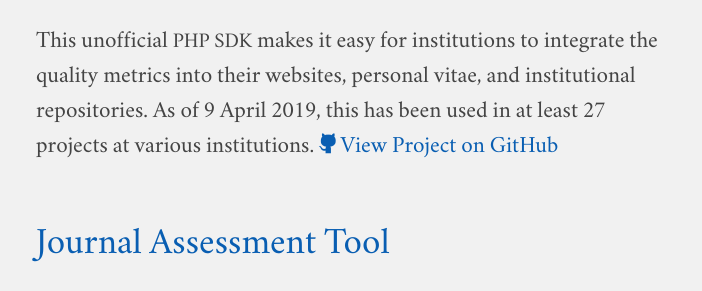
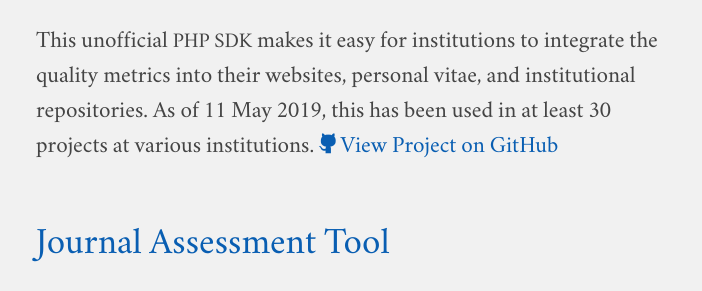
Before and after one commit to jaredhowland/jaredhowland.github.io, a Jekyll site: the page built from content/projects.md, in a window 1280 px wide and 900 px high, scrolled down 2209 px. Shown: the part 227-518 px from the top of the window, without its empty margins (284-986 px from the left). Built offline with Jekyll 4.4.1, drawn with Linux system fonts in a browser that asks for light colours.

Commit message:
Update projects.md

```diff
--- a/content/projects.md
+++ b/content/projects.md
@@ -31,7 +31,7 @@ I presented this to <span class="caps">UALC</span> who then decided to use this
 
 Scopus is an abstract and citation database created by Elsevier. It incorporates important bibliometric data about publications (journal articles, books, and other published materials) to help researchers find high-quality research. It is also used to help researchers determine the relative strength of the publications they wish to submit manuscripts and to track various measures of quality of their existing publications.
 
-This unofficial <span class="caps">PHP SDK</span> makes it easy for institutions to integrate the quality metrics into their websites, personal vitae, and institutional repositories. As of 9 April 2019, this has been used in at least 27 projects at various institutions. <a class="watch btn" href="https://github.com/HBLL-Collection-Development/scopus-api"><i class="icon-github"></i> View Project on GitHub</a>
+This unofficial <span class="caps">PHP SDK</span> makes it easy for institutions to integrate the quality metrics into their websites, personal vitae, and institutional repositories. As of 11 May 2019, this has been used in at least 30 projects at various institutions. <a class="watch btn" href="https://github.com/HBLL-Collection-Development/scopus-api"><i class="icon-github"></i> View Project on GitHub</a>
 
 ## [Journal Assessment Tool][2]
 ### 2009–Present
```
